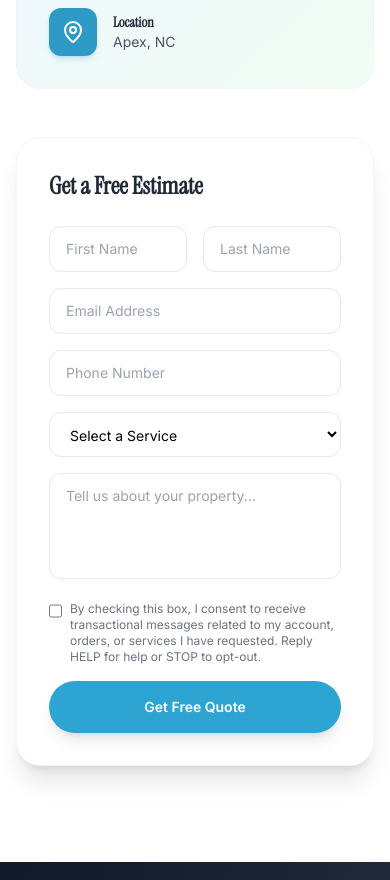
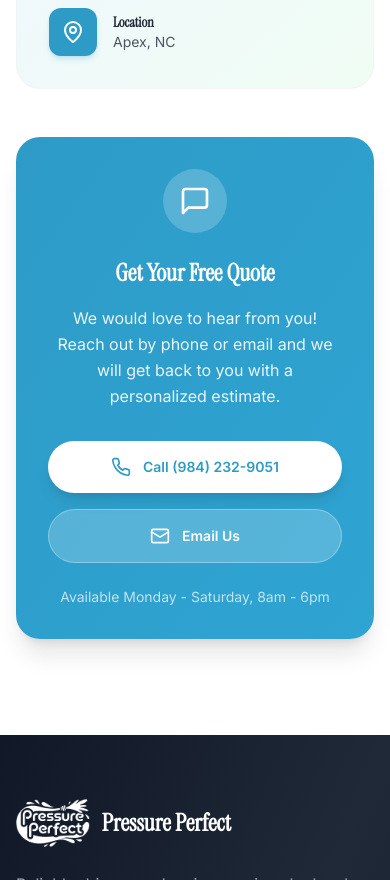
Before and after one commit to ariangibson/pressureperfect, a React (Vite) app: page / in a window 390 px wide. Shown: the part 11120-12000 px from the top of the page. Built offline with nearby package versions, Linux system fonts and the light colour scheme.

Commit message:
Remove form, replace with phone/email CTA buttons

```diff
--- a/src/sections/Contact.tsx
+++ b/src/sections/Contact.tsx
@@ -1,5 +1,5 @@
-import { useState, useEffect, useRef, FormEvent } from 'react'
-import { Phone, Mail, MapPin, CheckCircle2, Loader2 } from 'lucide-react'
+import { useState, useEffect, useRef } from 'react'
+import { Phone, Mail, MapPin, CheckCircle2, MessageSquare } from 'lucide-react'
 
 const contactInfo = [
   { label: 'Phone', value: '(984) 232-9051', icon: Phone, href: 'tel:984-232-9051' },
@@ -15,22 +15,9 @@ const reasons = [
   'Eco-friendly cleaning methods and equipment',
 ]
 
-const INITIAL_FORM_STATE = {
-  firstName: '',
-  lastName: '',
-  email: '',
-  phone: '',
-  service: '',
-  details: '',
-  consent: false,
-}
-
 export default function Contact() {
   const sectionRef = useRef<HTMLElement>(null)
   const [isVisible, setIsVisible] = useState(false)
-  const [formData, setFormData] = useState(INITIAL_FORM_STATE)
-  const [submitting, setSubmitting] = useState(false)
-  const [submitted, setSubmitted] = useState(false)
 
   useEffect(() => {
     const observer = new IntersectionObserver(
@@ -45,44 +32,6 @@ export default function Contact() {
     if (sectionRef.current) observer.observe(sectionRef.current)
     return () => observer.disconnect()
   }, [])
-
-  const handleSubmit = async (e: FormEvent) => {
-    e.preventDefault()
-    setSubmitting(true)
-
-    // Build FormSubmit payload with clearly labeled fields
-    const formBody = new FormData()
-    formBody.append('First Name', formData.firstName)
-    formBody.append('Last Name', formData.lastName)
-    formBody.append('Email', formData.email)
-    formBody.append('Phone', formData.phone)
-    formBody.append('Service', formData.service)
-    formBody.append('Details', formData.details || 'No additional details provided')
-    formBody.append('_subject', `New Quote Request from ${formData.firstName} ${formData.lastName}`)
-    formBody.append('_template', 'table')
-    // Send copy to second email address
-    formBody.append('_cc', 'alexgibsonemail@gmail.com')
-
-    try {
-      // Use no-cors mode since FormSubmit doesn't send CORS headers
-      // The request still sends, we just can't read the response
-      await fetch('https://formsubmit.co/hello@pressureperfectco.com', {
-        method: 'POST',
-        mode: 'no-cors',
-        body: formBody,
-      })
-      setSubmitted(true)
-    } catch {
-      // Show success even if email fails so user isn't stuck
-      setSubmitted(true)
-    } finally {
-      setSubmitting(false)
-    }
-  }
-
-  const handleChange = (field: string, value: string | boolean) => {
-    setFormData((prev) => ({ ...prev, [field]: value }))
-  }
 
   return (
     <section id="contact" ref={sectionRef} className="py-24 bg-white">
@@ -165,129 +114,42 @@ export default function Contact() {
             </div>
           </div>
 
-          {/* Right side - Form */}
+          {/* Right side - CTA */}
           <div
-            className={`transition-all duration-700 ${
+            className={`flex flex-col justify-center transition-all duration-700 ${
               isVisible ? 'opacity-100 translate-x-0' : 'opacity-0 translate-x-8'
             }`}
           >
-            {!submitted ? (
-              <form
-                onSubmit={handleSubmit}
-                className="bg-white rounded-3xl p-8 shadow-xl border border-gray-100"
-              >
-                <h3 className="text-2xl font-display font-bold text-gray-800 mb-6">
-                  Get a Free Estimate
-                </h3>
-                <div className="space-y-4">
-                  <div className="grid grid-cols-2 gap-4">
-                    <input
-                      type="text"
-                      placeholder="First Name"
-                      required
-                      value={formData.firstName}
-                      onChange={(e) => handleChange('firstName', e.target.value)}
-                      className="w-full px-4 py-3 rounded-xl border border-gray-200 focus:border-pp-teal focus:ring-2 focus:ring-pp-teal/20 outline-none transition-all text-sm"
-                    />
-                    <input
-                      type="text"
-                      placeholder="Last Name"
-                      required
-                      value={formData.lastName}
-                      onChange={(e) => handleChange('lastName', e.target.value)}
-                      className="w-full px-4 py-3 rounded-xl border border-gray-200 focus:border-pp-teal focus:ring-2 focus:ring-pp-teal/20 outline-none transition-all text-sm"
-                    />
-                  </div>
-                  <input
-                    type="email"
-                    placeholder="Email Address"
-                    required
-                    value={formData.email}
-                    onChange={(e) => handleChange('email', e.target.value)}
-                    className="w-full px-4 py-3 rounded-xl border border-gray-200 focus:border-pp-teal focus:ring-2 focus:ring-pp-teal/20 outline-none transition-all text-sm"
-                  />
-                  <input
-                    type="tel"
-                    placeholder="Phone Number"
-                    required
-                    value={formData.phone}
-                    onChange={(e) => handleChange('phone', e.target.value)}
-                    className="w-full px-4 py-3 rounded-xl border border-gray-200 focus:border-pp-teal focus:ring-2 focus:ring-pp-teal/20 outline-none transition-all text-sm"
-                  />
-                  <select
-                    required
-                    value={formData.service}
-                    onChange={(e) => handleChange('service', e.target.value)}
-                    className="w-full px-4 py-3 rounded-xl border border-gray-200 focus:border-pp-teal focus:ring-2 focus:ring-pp-teal/20 outline-none transition-all text-sm bg-white"
-                  >
-                    <option value="">Select a Service</option>
-                    <option value="driveway">Driveway Cleaning</option>
-                    <option value="sidewalk">Sidewalk & Walkway Cleaning</option>
-                    <option value="ground-level">Ground-Level Concrete</option>
-                    <option value="multiple">Multiple Services</option>
-                  </select>
-                  <textarea
-                    placeholder="Tell us about your property..."
-                    rows={4}
-                    value={formData.details}
-                    onChange={(e) => handleChange('details', e.target.value)}
-                    className="w-full px-4 py-3 rounded-xl border border-gray-200 focus:border-pp-teal focus:ring-2 focus:ring-pp-teal/20 outline-none transition-all text-sm resize-none"
-                  />
-                  <label className="flex items-start space-x-2 text-xs text-gray-500 cursor-pointer">
-                    <input
-                      type="checkbox"
-                      required
-                      checked={formData.consent}
-                      onChange={(e) => handleChange('consent', e.target.checked)}
-                      className="mt-0.5 w-4 h-4 rounded border-gray-300 text-pp-teal focus:ring-pp-teal"
-                    />
-                    <span>
-                      By checking this box, I consent to receive transactional messages related to my
-                      account, orders, or services I have requested. Reply HELP for help or STOP to
-                      opt-out.
-                    </span>
-                  </label>
-                  <button
-                    type="submit"
-                    disabled={submitting}
-                    className="w-full bg-pp-teal-light text-white px-6 py-4 rounded-full font-semibold hover:bg-pp-teal-dark transition-all duration-300 text-sm shadow-lg hover:shadow-xl disabled:opacity-60 flex items-center justify-center gap-2"
-                  >
-                    {submitting ? (
-                      <>
-                        <Loader2 className="w-4 h-4 animate-spin" />
-                        Sending...
-                      </>
-                    ) : (
-                      'Get Free Quote'
-                    )}
-                  </button>
-                </div>
-              </form>
-            ) : (
-              /* Thank You State */
-              <div className="bg-white rounded-3xl p-8 shadow-xl border border-gray-100 text-center">
-                <div className="w-16 h-16 bg-green-100 rounded-full flex items-center justify-center mx-auto mb-6">
-                  <CheckCircle2 className="w-8 h-8 text-green-600" />
-                </div>
-                <h3 className="text-2xl font-display font-bold text-gray-800 mb-2">Thank You!</h3>
-                <p className="text-lg text-gray-600 mb-4">
-                  We really appreciate you reaching out to us.
-                </p>
-                <p className="text-gray-600 mb-6">
-                  Mateo and Alex will review your request and get back to you within 24 hours with a
-                  personalized quote.
-                </p>
-                <div className="bg-blue-50 border border-blue-200 rounded-xl p-4 mb-6">
-                  <p className="text-sm text-blue-800">
-                    <strong>What's next?</strong> We'll call or text you to schedule a quick look at
-                    your driveway and provide an accurate estimate.
-                  </p>
-                </div>
-                <p className="text-sm text-gray-500">
-                  Have questions in the meantime? Feel free to call us: (984) 232-9051
-                </p>
+            <div className="bg-gradient-to-br from-pp-teal to-pp-teal-light rounded-3xl p-8 shadow-xl text-white text-center">
+              <div className="w-16 h-16 bg-white/20 rounded-full flex items-center justify-center mx-auto mb-6">
+                <MessageSquare className="w-8 h-8 text-white" />
               </div>
-            )}
+              <h3 className="text-2xl font-display font-bold mb-4">
+                Get Your Free Quote
+              </h3>
+              <p className="text-white/90 mb-8 leading-relaxed">
+                We would love to hear from you! Reach out by phone or email and we will get back to you with a personalized estimate.
+              </p>
+              <div className="space-y-4">
+                <a
+                  href="tel:984-232-9051"
+                  className="flex items-center justify-center gap-3 w-full bg-white text-pp-teal px-6 py-4 rounded-full font-semibold hover:bg-gray-100 transition-all duration-300 text-sm shadow-lg"
+                >
+                  <Phone className="w-5 h-5" />
+                  Call (984) 232-9051
+                </a>
+                <a
+                  href="mailto:hello@pressureperfectco.com"
+                  className="flex items-center justify-center gap-3 w-full bg-white/20 text-white px-6 py-4 rounded-full font-semibold hover:bg-white/30 transition-all duration-300 text-sm border border-white/30"
+                >
+                  <Mail className="w-5 h-5" />
+                  Email Us
+                </a>
+              </div>
+              <p className="text-white/70 text-sm mt-6">
+                Available Monday - Saturday, 8am - 6pm
+              </p>
+            </div>
           </div>
         </div>
       </div>
```
